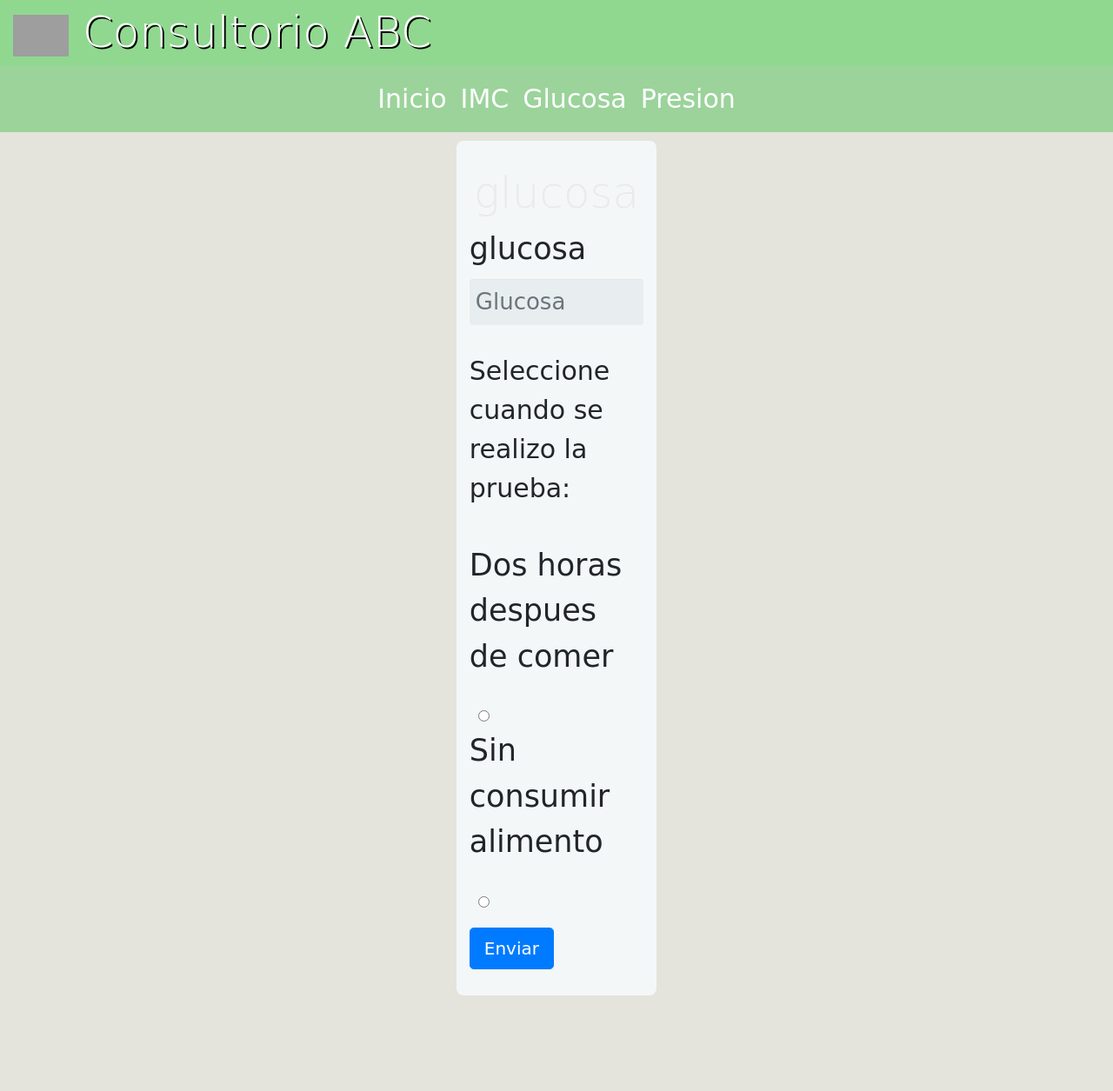
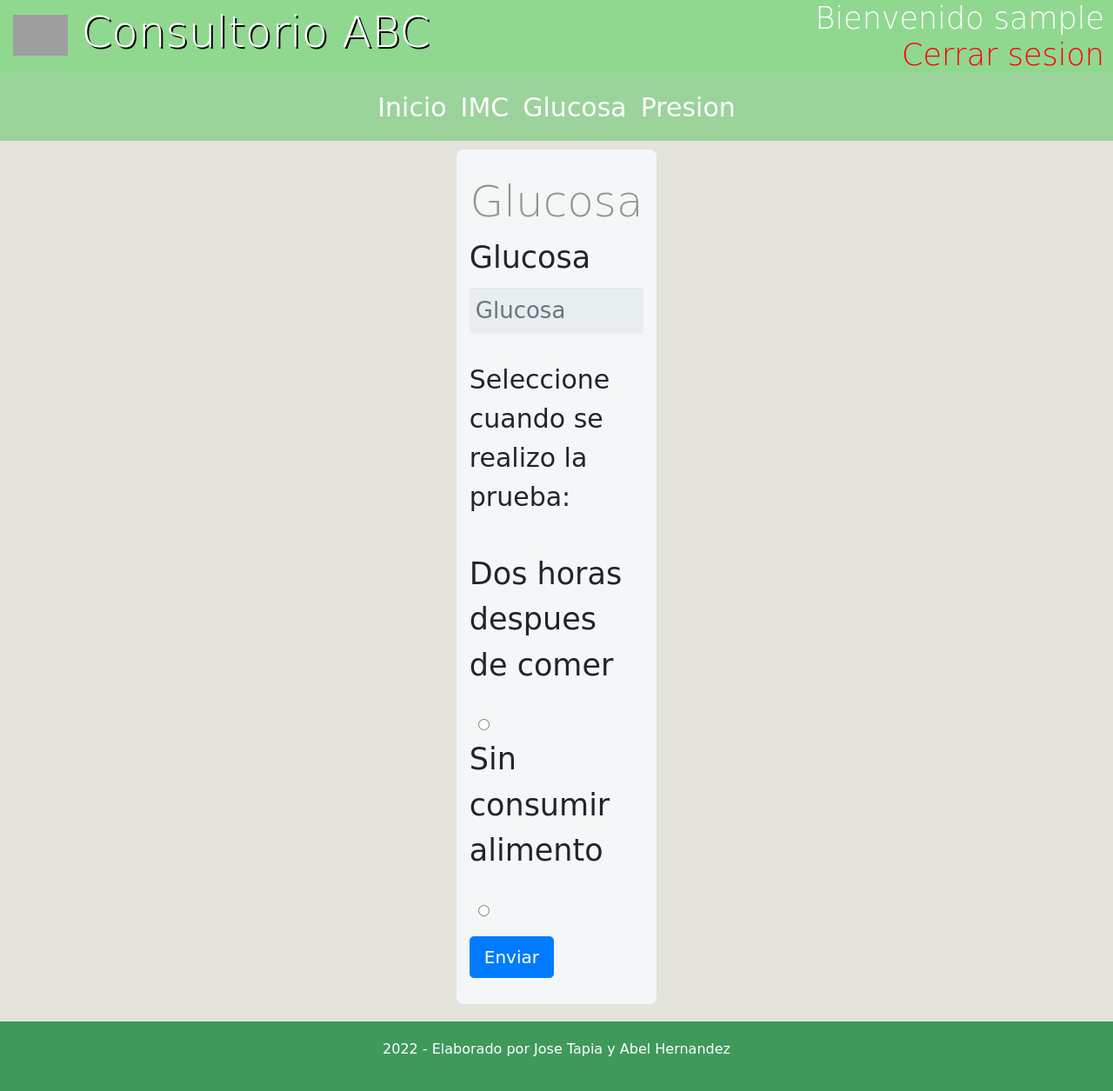
Before and after one commit to RPS-01/Semestral_Jose_Tapia_Abel_Hernandez, a PHP site: page /glucosa.php in a window 1280 px wide. Shown: the whole page at 87% size. Before the commit the page ends 1145 px from the top, so only its background shows below. Run offline with PHP 8.4, Linux system fonts and the light colour scheme; the visitor is signed in with stand-in values (Sample User, id 1); some web fonts are replaced; grey boxes are pictures that could not be loaded.

Commit message:
Programa arreglado

```diff
--- a/css/style.css
+++ b/css/style.css
@@ -18,8 +18,17 @@ body{
     width: 100%;
     position: relative;
     right: 0;
-
-    display: inline;
+    display: block;
+}
+.user{
+    font-size: 35px;
+    color: #fff;
+    text-align: right;
+    font-weight: 300;
+    text-shadow: none;
+    position: absolute;
+    top: 0;
+    right: 10px;
 }
 .logotitle img{
     width: 5%;
@@ -234,10 +243,11 @@ header{
 }
 .title{
     font-size: 50px;
-    color: #eaeaea;
+    color: #949494;
     text-align: center;
     font-weight: 300;
 }
+
 
 .header-text {
     text-align: center;
@@ -319,3 +329,12 @@ header{
 .form-group p{
     font-size: 30px;
 }
+
+footer{
+    background-color: #3e995b;
+    color: white;
+    text-align: center;
+    padding: 20px;
+    margin-top: 20px;
+    bottom: 0;
+}
--- a/glucosa.php
+++ b/glucosa.php
@@ -1,7 +1,16 @@
 <?php
 include("plantilla/encabezado.php");
-#include("./clase/Horoscopo.php");
+session_start();
+if(!empty($_SESSION['usuario'])){
   encabezado();
   glucosa();
+  pie();
+}
+else{
+  encabezado();
+  echo'No estas logueado';
+  echo'<a href="login.php">Iniciar sesion</a>';
+  pie();
+}
 
 ?>
--- a/glucosaResultados.php
+++ b/glucosaResultados.php
@@ -2,7 +2,7 @@
 include("plantilla/encabezado.php");
 
 include("class/Glucosa.php");
-
+session_start();
 encabezado();
 $glucosa = $_POST['glucosa'];
 $ayuna = $_POST['ayuna'];
--- a/imcResultados.php
+++ b/imcResultados.php
@@ -1,6 +1,7 @@
 <?php
 include("plantilla/encabezado.php");
 include("class/Imc.php");
+session_start();
 encabezado();
 $peso = $_POST['peso'];
 $altura = $_POST['altura'];
--- a/index.php
+++ b/index.php
@@ -1,6 +1,7 @@
 <?php
 include("plantilla/encabezado.php");
 #include("./clase/Horoscopo.php");
+session_start();
   encabezado();
   homepage();
   pie();
--- a/opciones.php
+++ b/opciones.php
@@ -1,6 +1,7 @@
 <?php
 include("plantilla/encabezado.php");
 #include("./clase/Horoscopo.php");
+session_start();
   encabezado();
   opciones();
   pie();
--- a/plantilla/encabezado.php
+++ b/plantilla/encabezado.php
@@ -26,9 +26,12 @@ function encabezado()
                     <div class="col-md-12 logotitle">
                         <img src="img/logo.png" alt="logo" class="logo">
                         <h1 class="title">Consultorio ABC</h1>
+                        <?php
+                        if(!empty($_SESSION['usuario'])){
+                            echo'<h2 class="user">Bienvenido '.$_SESSION['usuario'].'</br><a href="logout.php">Cerrar sesion</a></h2>';
+                        }
+                        ?>
                     </div>
-
-
                 </div>
                 <nav class="navbar navcontent navbar-expand-lg ">
                     <div class="collapse justify-content-center  navbar-collapse" id="navbarNav">
@@ -60,7 +63,13 @@ function encabezado()
                         <h1 class="title">Servicios</h1>
                         <p> Para realizar sus pruebas de Indice de masa corporal, Glucosa en Sangre y presion Arterial primero debe iniciar sesion</p>
                         <p class="subtitle">Ingrese a su cuenta</p>
+                        <?php
+                        if(!empty($_SESSION['usuario'])){?>
+                            <a href="opciones.php" class="btn submitbutton btn-primary btn-sm">Nuestros servicios</a>
+                        <?php }
+                        else{?>
                             <a href="login.php" class="btn submitbutton btn-primary btn-sm">Iniciar Sesion</a>
+                        <?php } ?>
                     </div>
                     <!-- Button -->
 
@@ -138,6 +147,7 @@ function encabezado()
                     </div>
                     <div class="form-group">
                         <input type="submit" name="enviar" value="Enviar" />
+                    </div>
                 </form>
             </div>
         </div>
@@ -167,7 +177,7 @@ function encabezado()
                     </li>
                 </ul>
             </div>
-
+        </div>
     </div>
 
 
@@ -178,10 +188,10 @@ function encabezado()
         <div class="container form-style-5">
             <div class="row ">
                 <div class="col-md-12 divform ">
-                    <h1 class="title">glucosa</h1>
+                    <h1 class="title">Glucosa</h1>
                     <form action="glucosaResultados.php" method="POST">
                         <div class="form-group">
-                            <label for="glucosa">glucosa</label>
+                            <label for="glucosa">Glucosa</label>
                             <input type="number" class="form-control" id="glucosa" name="glucosa" placeholder="Glucosa">
                             <p>Seleccione cuando se realizo la prueba:</p>
                               <label for="no">Dos horas despues de comer</label><br>
@@ -214,6 +224,7 @@ function encabezado()
                         <button type="submit button" class="btn sumbitbutton btn-primary btn-lg">Enviar</button>
                 </div>
             </div>
+        </div>
 <?php } ?>
 
 <?php function imc()
@@ -232,6 +243,7 @@ function encabezado()
                                 <input type="text" class="form-control" id="altura" name="altura" placeholder="Altura">
                             </div>
                             <button type="submit button" class="btn sumbitbutton btn-primary btn-lg">Enviar</button>
+                    </div>
                 </div>
             </div>
 <?php } ?>
@@ -361,7 +373,11 @@ function encabezado()
             <div class="row">
                 <div class="col-md-12">
                     <p> 2022 - Elaborado por Jose Tapia y Abel Hernandez</a></p>
-                    <?php echo $mensaje ?>
+
+                    <?php
+                    echo $mensaje;
+
+                    ?>
                 </div>
             </div>
         </div>
--- a/presionResultados.php
+++ b/presionResultados.php
@@ -1,6 +1,7 @@
 <?php
 include("plantilla/encabezado.php");
 include("class/Presion.php");
+session_start();
 encabezado();
 $sistolica = $_POST['sistolica'];
 $diastolica = $_POST['diastolica'];
```
Also changed, not shown: imc.php (+10 -2 lines), logout.php (added, +8 -0 lines), presion.php (+11 -0 lines). Lines whose indentation alone changed are shown as unchanged.
